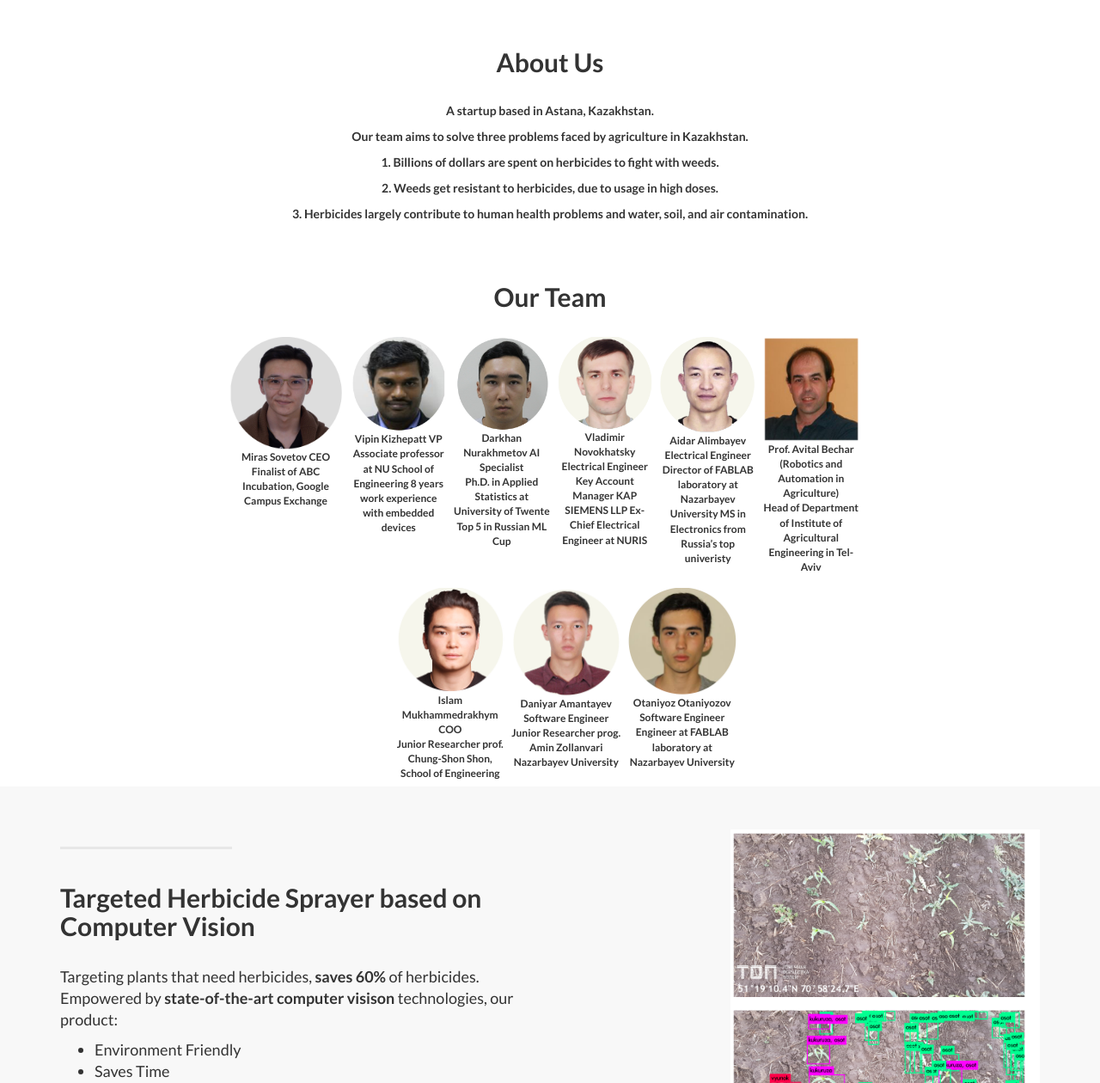
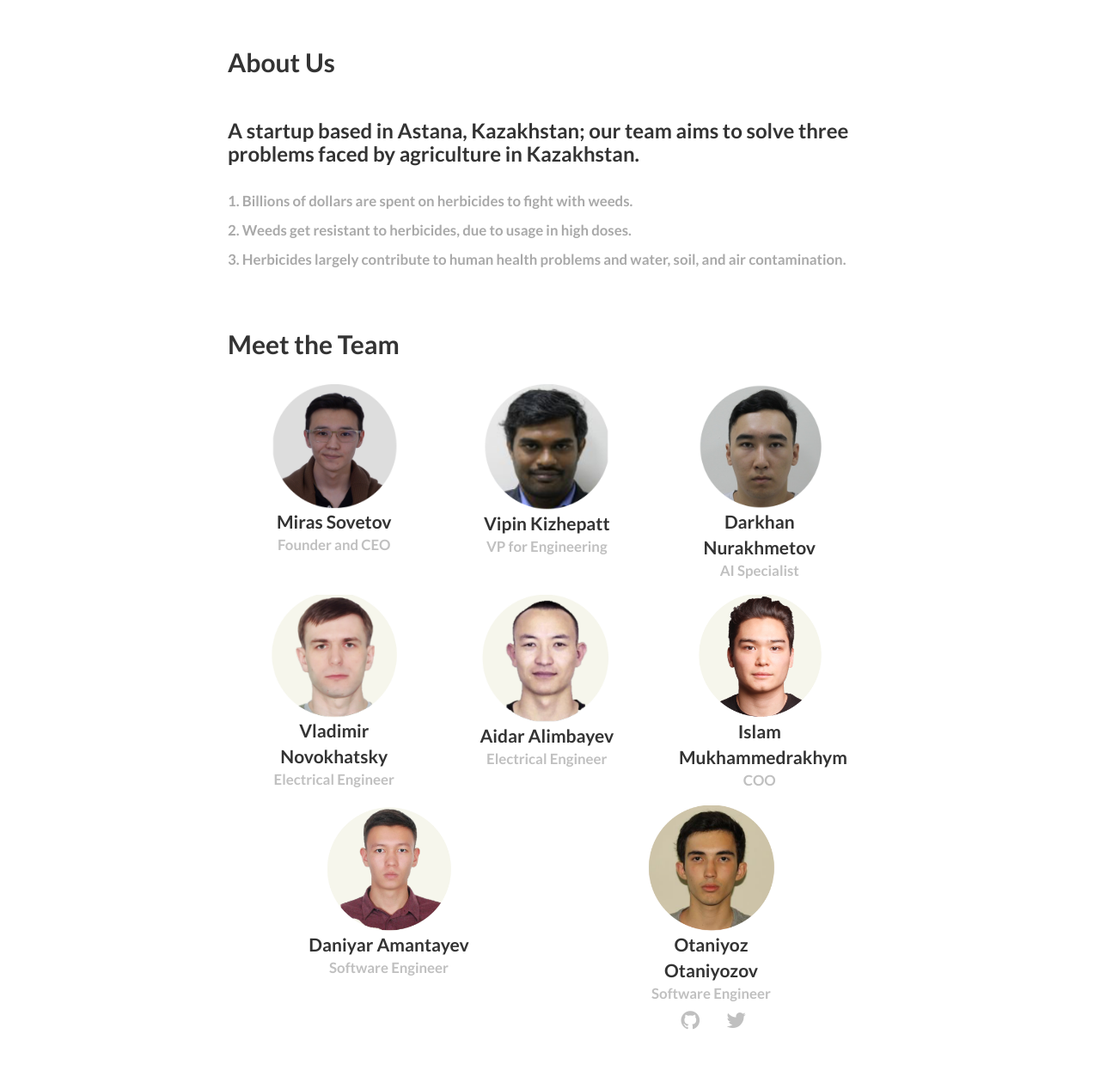
Before and after one commit to topkz/topkz.github.io, a Jekyll site: the page built from index.html, in a window 1280 px wide and 1400 px high, scrolled down 553 px, cut to the strip 140-1400 px from the top of the window. Shown: the whole strip at 86% size. Built offline with Jekyll 4.4.1, drawn with Linux system fonts in a browser that asks for light colours; some of the changed text lies outside the part shown.

Commit message:
minor design updates

```diff
--- a/_includes/about.html
+++ b/_includes/about.html
@@ -1,34 +1,58 @@
-    <section id="about" class="container content-section text-center">
+<section id="about" class="container content-section">
+  <meta name="viewport" content="width=device-width, initial-scale=1">
   <div class="row">
     <div class="col-lg-8 col-lg-offset-2">
       <br/><br/>
       <h2>About Us</h2>
       <br/>
-                <p>A startup based in Astana, Kazakhstan.</p>
-                <p>Our team aims to solve three problems faced by agriculture in Kazakhstan.</p>
+      <h3>A startup based in Astana, Kazakhstan; our team aims to solve three problems faced by agriculture in Kazakhstan.
+      </h3>
+      <br/>
+        <span style="font-size: 1.2em; color: darkgray;">
         <p>1. Billions of dollars are spent on herbicides to fight with weeds.</p>
         <p>2. Weeds get resistant to herbicides, due to usage in high doses.</p>
-                <p>3. Herbicides largely contribute to human health
-problems and water, soil, and air contamination.</p>
+        <p>3. Herbicides largely contribute to human health problems and water, soil, and air contamination.</p>
+        </span>
     </div>
     <div class="col-lg-8 col-lg-offset-2">
       <br/><br/>
-              <h2>Our Team</h2>
+      <h2>Meet the Team</h2>
       <br/>
+      <p style="float: left; text-align: center; width: 25%; margin-left: 4%; margin-right: 4%; margin-bottom: 0.5em;"><img src="img/miras.png" style="width: 80%"><span style="font-size: 1.5em">Miras Sovetov</span><br><span style="font-size: 1.2em; color: silver;">Founder and CEO</span></p>
+      <p style="float: left; text-align: center; width: 25%; margin-left: 4%; margin-right: 4%; margin-bottom: 0.5em;"><img src="img/vipin.png" style="width: 80%"><span style="font-size: 1.5em">Vipin Kizhepatt</span><br><span style="font-size: 1.2em; color: silver;">VP for Engineering</span></p>
+      <p style="float: left; text-align: center; width: 25%; margin-left: 4%; margin-right: 4%; margin-bottom: 0.5em;"><img src="img/darkhan.png" style="width: 80%"><span style="font-size: 1.5em">Darkhan Nurakhmetov</span><br><span style="font-size: 1.2em; color: silver;">AI Specialist</span></p>
+      <p style="clear:  both;"></p>
+      <p style="float: left; text-align: center; width: 25%; margin-left: 4%; margin-right: 4%; margin-bottom: 0.5em;"><img src="img/vladimir.png" style="width: 80%"><span style="font-size: 1.5em">Vladimir Novokhatsky</span><br><span style="font-size: 1.2em; color: silver;">Electrical Engineer</span></p>
+      <p style="float: left; text-align: center; width: 25%; margin-left: 4%; margin-right: 4%; margin-bottom: 0.5em;"><img src="img/aidar.png" style="width: 80%"><span style="font-size: 1.5em">Aidar Alimbayev</span><br><span style="font-size: 1.2em; color: silver;">Electrical Engineer</span></p>
+      <p style="float: left; text-align: center; width: 25%; margin-left: 4%; margin-right: 4%; margin-bottom: 0.5em;"><img src="img/islam.png" style="width: 80%"><span style="font-size: 1.5em">Islam Mukhammedrakhym</span><br><span style="font-size: 1.2em; color: silver;">COO</span></p>
+      <p style="clear:  both;"></p>
+      <p style="float: left; text-align: center; width: 25%; margin-left: 12.5%; margin-right: 12.5%; margin-bottom: 0.5em;"><img src="img/daniyar.png" style="width: 80%"><span style="font-size: 1.5em">Daniyar Amantayev</span><br/><span style="font-size: 1.2em; color: silver;">Software Engineer</span></p>
+      <div>
+        <p style="float: left; width: 25%; text-align: center; margin-left: 12.5%; margin-right: 12.5%; margin-bottom: 0.5em;">
+          <img src="img/otaniyoz.png" style="width: 80%; vertical-align:middle">
+          <span style="font-size: 1.5em">Otaniyoz Otaniyozov</span><br/>
+          <span style="font-size: 1.2em; color: silver;">Software Engineer</span>
+          <ul style="list-style: none; text-align: center;">
+            <li style="display: inline;">
+              <a href="https://github.com/otaniyoz">
+                <i class="fa fa-github" style="color: silver; vertical-align:middle; text-align: center; margin-left: 50.0%; margin-right: 2.0%; font-size: 1.8em;"></i>
+              </a>
+            </li>
+            <li style="display: inline;">
+              <a href="https://twitter.com/notsoperfecttwi">
+                <i class="fa fa-twitter" style="color: silver; vertical-align:middle; text-align: center; margin-left: 2.0%; margin-right: 2.0%; font-size: 1.8em;"></i>
+              </a>
+            </li>
+          </ul>
+        </p>
+      </div>
+    </div>
   </div>
   <div class="col-lg-8 col-lg-offset-2">
-            <p style="float: left; font-size: 9pt; text-align: center; width: 18%; margin-right: 1%; margin-bottom: 0.5em;"><img src="img/miras.png" style="width: 100%"> <b> Miras Sovetov CEO </b> <br> Finalist of ABC Incubation, Google Campus Exchange</p>
-            <p style="float: left; font-size: 9pt; text-align: center; width: 15%; margin-right: 1%; margin-bottom: 0.5em;"><img src="img/vipin.png" style="width: 100%"> <b>Vipin Kizhepatt VP</b> <br> Associate professor at NU School of Engineering 8 years work experience with embedded devices</p>
-            <p style="float: left; font-size: 9pt; text-align: center; width: 15%; margin-right: 1%; margin-bottom: 0.5em;"><img src="img/darkhan.png" style="width: 100%"> <b>Darkhan Nurakhmetov AI Specialist</b> <br> Ph.D. in Applied Statistics at University of Twente Top 5 in Russian ML Cup</p>
-            <p style="float: left; font-size: 9pt; text-align: center; width: 15%; margin-right: 1%; margin-bottom: 0.5em;"><img src="img/vladimir.png" style="width: 100%"> <b>Vladimir Novokhatsky Electrical Engineer</b> <br> Key Account Manager KAP SIEMENS LLP Ex-Chief Electrical Engineer at NURIS</p>
-            <p style="float: left; font-size: 9pt; text-align: center; width: 15%; margin-right: 1%; margin-bottom: 0.5em;"><img src="img/aidar.png" style="width: 100%"> <b>Aidar Alimbayev Electrical Engineer </b> <br> Director of FABLAB laboratory at Nazarbayev University MS in Electronics from Russia’s top univeristy</p>
-            <p style="float: left; font-size: 9pt; text-align: center; width: 15%; margin-right: 1%; margin-bottom: 0.5em;"><img src="img/avital.png" style="width: 100%"> <b>Prof. Avital Bechar (Robotics and Automation in Agriculture) </b> <br> Head of Department of Institute of Agricultural Engineering in Tel-Aviv</p>
-            <p style="clear: both;">
-          </div>
-          <div class="col-lg-8 col-lg-offset-4">
-            <p style="float: left; font-size: 9pt; text-align: center; width: 17%; margin-right: 1%; margin-bottom: 0.5em;"><img src="img/islam.png" style="width: 100%"> <b>Islam Mukhammedrakhym COO </b> <br> Junior Researcher prof. Chung-Shon Shon, School of Engineering</p>
-            <p style="float: left; font-size: 9pt; text-align: center; width: 17%; margin-right: 1%; margin-bottom: 0.5em;"><img src="img/daniyar.png" style="width: 100%"> <b>Daniyar Amantayev Software Engineer</b> <br> Junior Researcher prog. Amin Zollanvari Nazarbayev University</p>
-            <p style="float: left; font-size: 9pt; text-align: center; width: 17%; margin-right: 1%; margin-bottom: 0.5em;"><img src="img/otaniyoz.png" style="width: 100%"> <b>Otaniyoz Otaniyozov Software Engineer</b> <br> Engineer at FABLAB laboratory at Nazarbayev University</p>
+    <br/><br/><br/>
+    <h2>Advisors</h2>
+    <br/>
+    <p style="float: left; text-align: center; width: 25%; margin-left: 37.5%; margin-right: 37.5%; margin-bottom: 0.5em;"><img src="img/avital.png" style="width: 80%"><span style="font-size: 1.5em">Prof. Avital Bechar</span><br><span style="font-size: 1.2em; color: silver;">Head of Department of Institute of Agricultural Engineering in Tel-Aviv</span></p>
   </div>
 </div>
 </section>
--- /dev/null
+++ b/_includes/icon-github.html
@@ -0,0 +1,4 @@
+<a href="https://github.com/{{ include.username }}">
+  <span class="icon icon--github">{% include icon-github.svg %}</span>
+  <span class="label">{{ include.label | default: include.username }}</span>
+</a>
--- /dev/null
+++ b/_includes/icon-linkedin.html
@@ -0,0 +1,4 @@
+<a href="https://www.linkedin.com/in/{{ include.username }}">
+  <span class="icon icon--linkedin">{% include icon-linkedin.svg %}</span>
+  <span class="label">{{ include.label | default: include.username }}</span>
+</a>
--- /dev/null
+++ b/_includes/icon-twitter.html
@@ -0,0 +1,4 @@
+<a href="https://twitter.com/{{ include.username }}">
+  <span class="icon icon--twitter">{% include icon-twitter.svg %}</span>
+  <span class="label">{{ include.label | default: include.username }}</span>
+</a>
```
Also changed, not shown: _includes/icon-github.svg (added), _includes/icon-linkedin.svg (added), _includes/icon-twitter.svg (added), 5 other files. Lines whose indentation alone changed are shown as unchanged.
